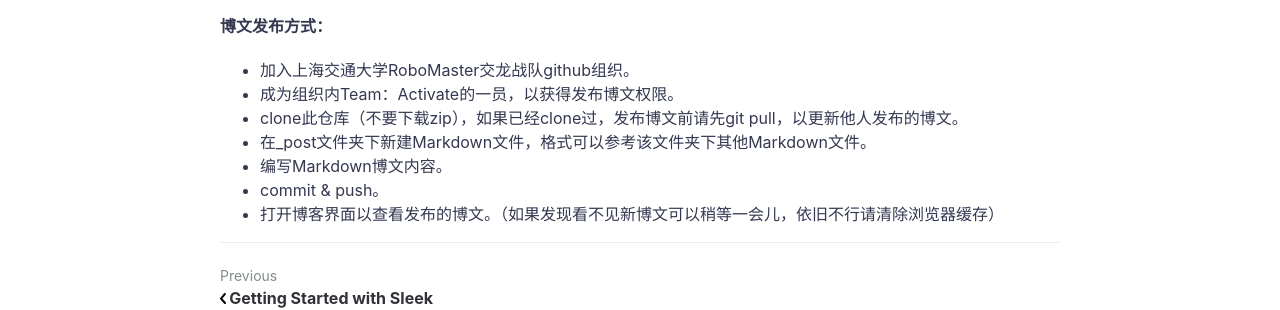
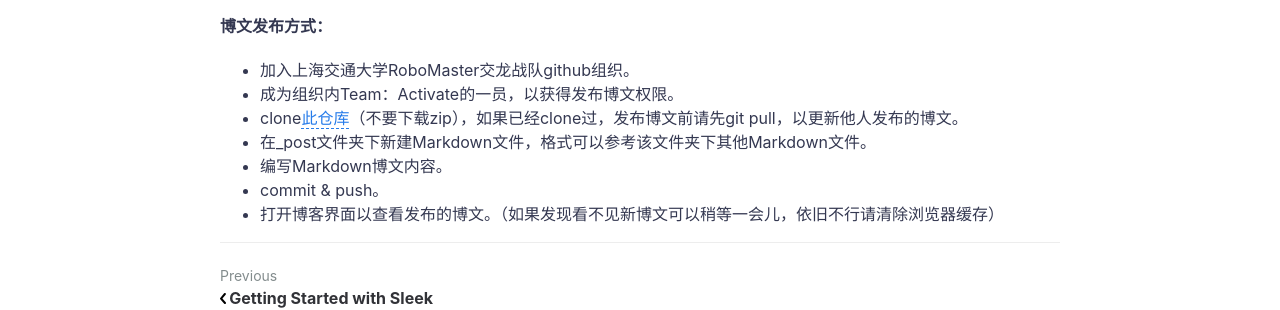
Before and after one commit to SJTU-RoboMaster-Team/SJTU-RoboMaster-Team.github.io, a Jekyll site: the page built from _posts/2020-08-30-hello.md, in a window 1280 px wide. Shown: the part 819-1129 px from the top of the page. Built offline with Jekyll 4.4.1, drawn with Linux system fonts in a browser that asks for light colours; comment, search, counter and statistics services are not loaded; part of the change alters nothing that is shown.

Commit message:
add links.

```diff
--- a/_posts/2020-08-30-hello.md
+++ b/_posts/2020-08-30-hello.md
@@ -15,7 +15,7 @@ title: 交龙博客使用方法
 
 * 加入上海交通大学RoboMaster交龙战队github组织。
 * 成为组织内Team：Activate的一员，以获得发布博文权限。
-* clone此仓库（不要下载zip），如果已经clone过，发布博文前请先git pull，以更新他人发布的博文。
+* clone[此仓库](https://github.com/SJTU-RoboMaster-Team/SJTU-RoboMaster-Team.github.io)（不要下载zip），如果已经clone过，发布博文前请先git pull，以更新他人发布的博文。
 * 在_post文件夹下新建Markdown文件，格式可以参考该文件夹下其他Markdown文件。
 * 编写Markdown博文内容。
 * commit & push。
```
Also changed, not shown: README.md.
